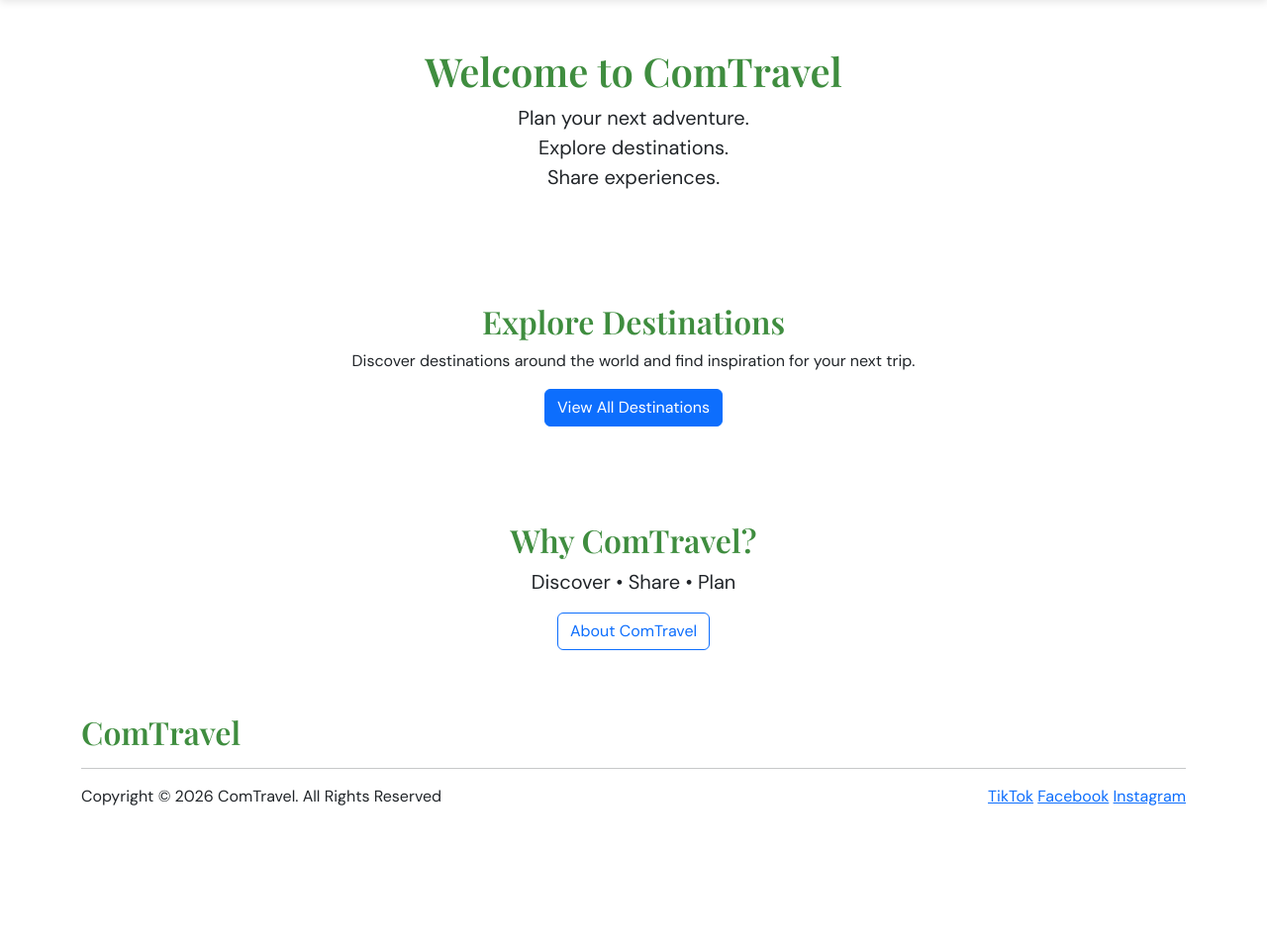
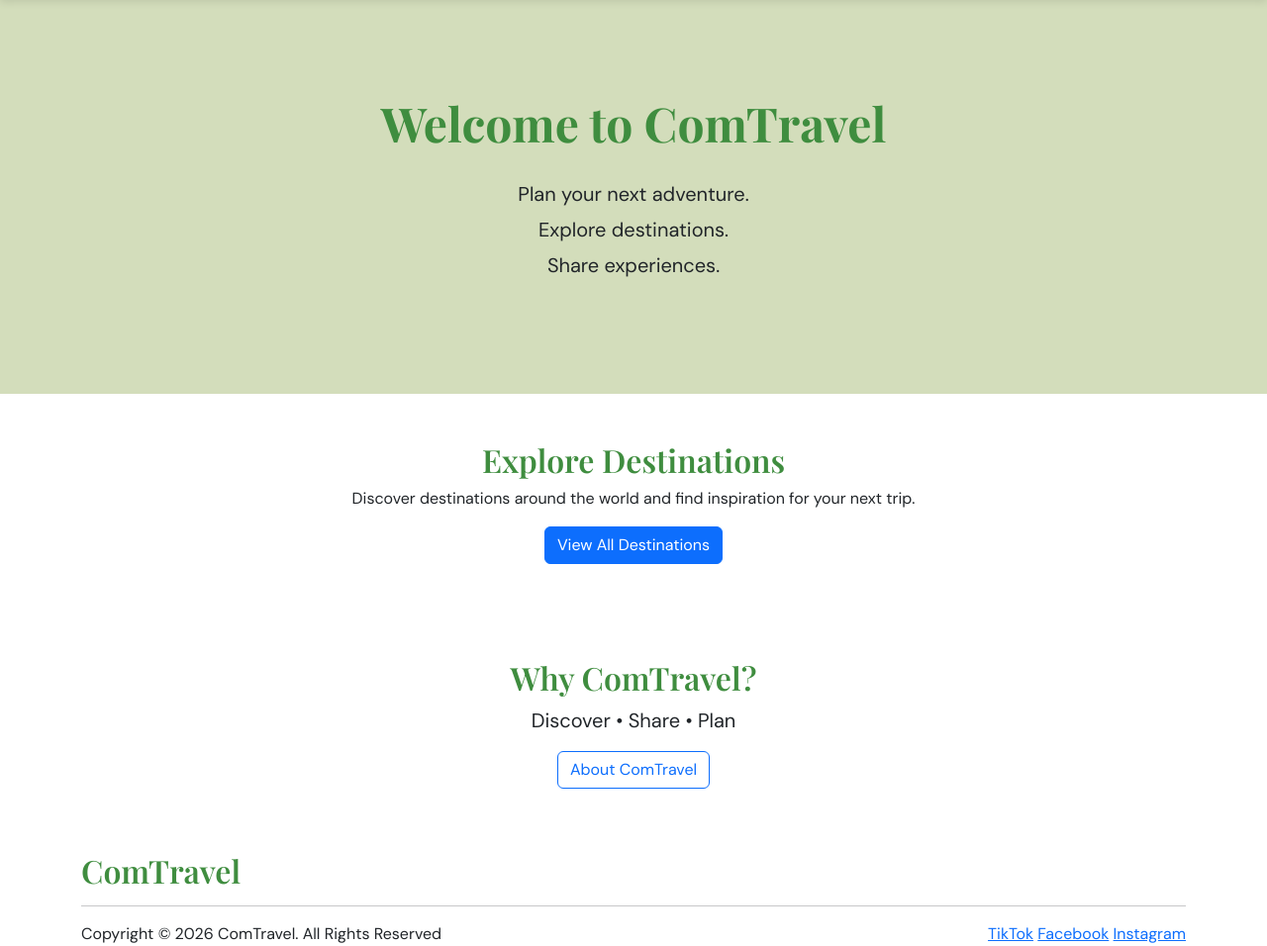
Before and after one commit to ShanySB/django_comtravel, a Django app: page / in a window 1280 px wide. Shown: the part 80-1036 px from the top of the page at 99% size. Before the commit the page ends 894 px from the top, so only its background shows below. Run offline with Django 4.2, Linux system fonts and the light colour scheme.

Commit message:
Added css to hero section

```diff
--- a/home/templates/home/index.html
+++ b/home/templates/home/index.html
@@ -3,13 +3,16 @@
 {% block content %}
 
 <!-- Hero Section -->
- <section class="container text-center py-5">
+ <section class="hero-section text-center">
+    <div class="container">
         <h1>Welcome to ComTravel</h1>
+
         <p class="lead">
             Plan your next adventure.<br>
             Explore destinations.<br>
             Share experiences.
         </p>
+    </div>
  </section>
 
  <!-- Explore Destinations Section -->
--- a/static/css/style.css
+++ b/static/css/style.css
@@ -15,7 +15,7 @@ h3 {
     font-family: 'Playfair Display', serif;
     color: #3f8d3f;
 }
-/* Navbar */
+
 /* Navbar */
 .navbar {
     background-color: #3f8d3f;
@@ -43,3 +43,22 @@ h3 {
 .nav-link:hover {
     color: #ecf39e;
 }
+
+/* Hero Section */
+.hero-section {
+    background-color: #d3ddbb;
+    padding: 6rem 1rem;
+}
+
+.hero-section h1 {
+    color: #3f8d3f;
+    font-size: 3rem;
+    font-weight: 700;
+    margin-bottom: 1.5rem;
+}
+
+.hero-section .lead {
+    color: #212529;
+    font-size: 1.25rem;
+    line-height: 1.8;
+}
```
Lines whose indentation alone changed are shown as unchanged.
